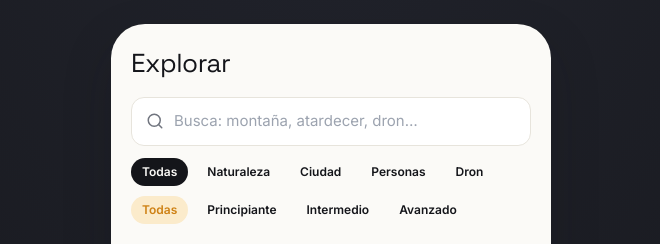
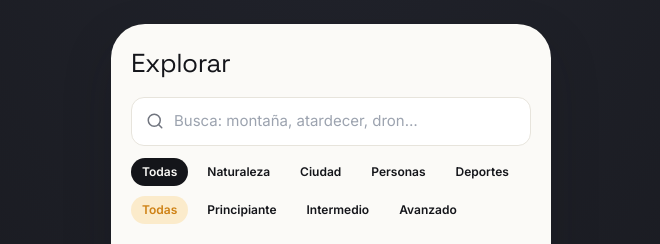
Before and after one commit to dgahonap/Encuadre-Web-PruebaAPP, a Next.js app: page /explore in a window 1280 px wide. Shown: the top 244 px of the page, without its empty margins (309-969 px from the left). Built offline with nearby package versions, Linux system fonts and the light colour scheme.

Commit message:
Add 'Deportes' category to ExploreScreen

```diff
--- a/src/screens/ExploreScreen.tsx
+++ b/src/screens/ExploreScreen.tsx
@@ -8,7 +8,7 @@ import { useApp } from "@/hooks/useApp";
 export function ExploreScreen() {
   const router = useRouter();
   const { q, setQ, fCat, setFCat, fDiff, setFDiff, isLocked } = useApp();
-  const cats = ["Todas", "Naturaleza", "Ciudad", "Personas", "Dron"];
+  const cats = ["Todas", "Naturaleza", "Ciudad", "Personas", "Deportes", "Dron"];
   const diffs = ["Todas", "Principiante", "Intermedio", "Avanzado"];
   const list = ALL_PHOTOS.filter((p) => {
     const mq = !q || (p.title + p.cat + p.subject + p.light).toLowerCase().includes(q.toLowerCase());
```
